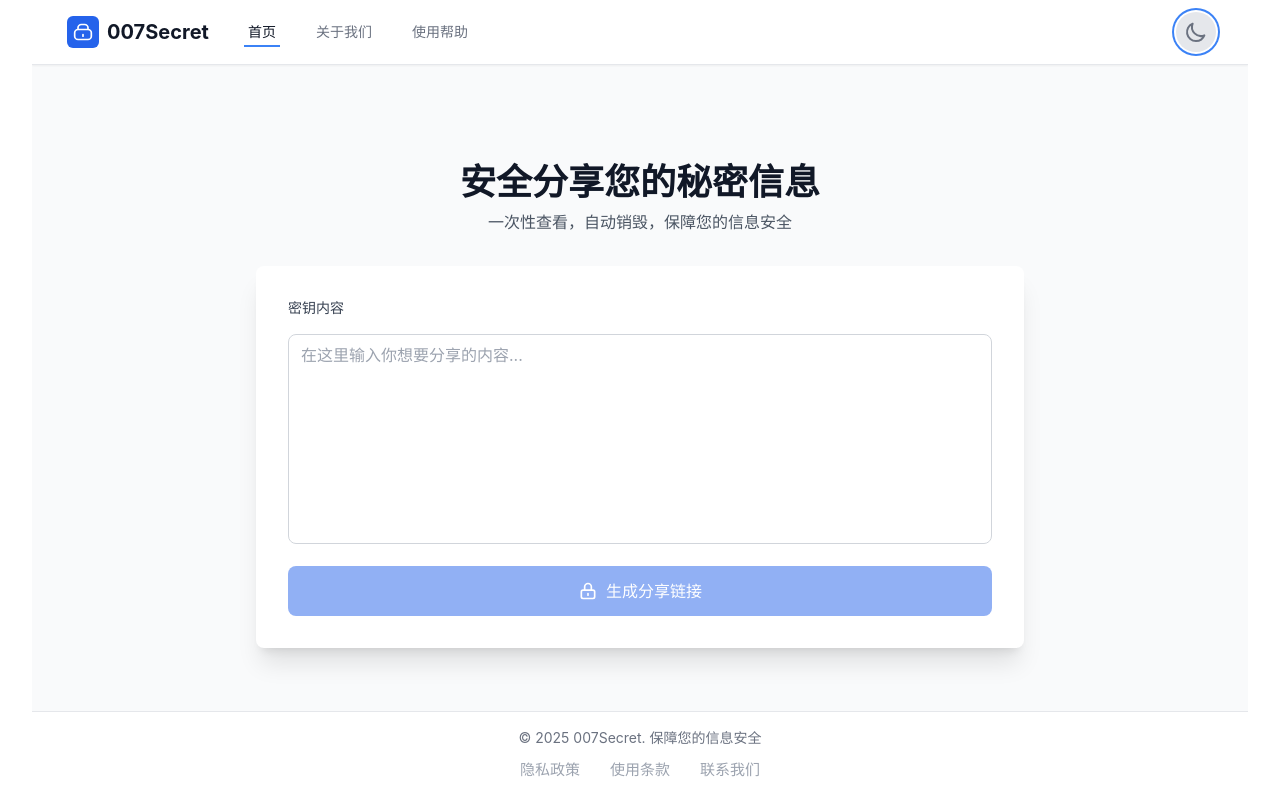
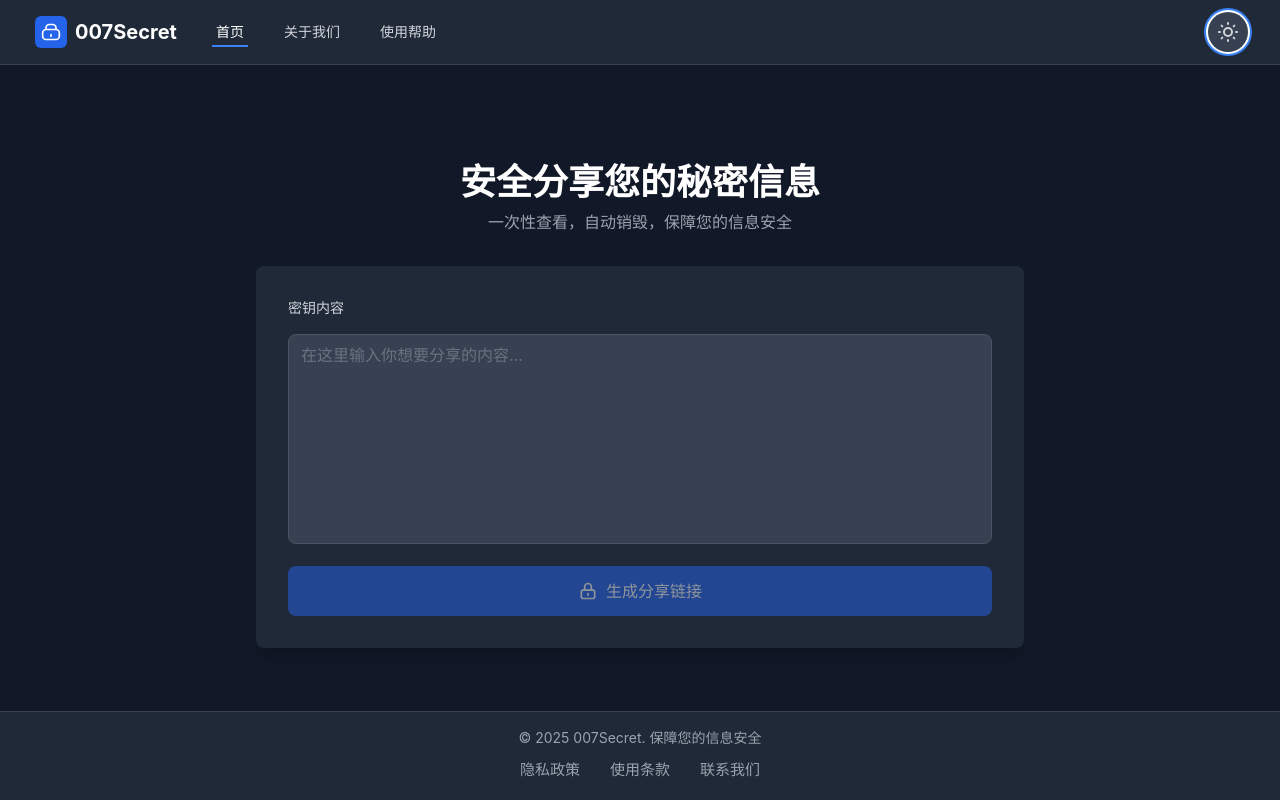
Before and after one commit to 007Secret/007Secret, a Vue app in the folder frontend/: page / in a window 1280 px wide. Both pictures are taken after a click on the button "切换主题". Built offline with nearby package versions, Linux system fonts and the light colour scheme.

Commit message:
support dark mode

```diff
--- a/frontend/index.html
+++ b/frontend/index.html
@@ -6,6 +6,16 @@
     <meta name="viewport" content="width=device-width, initial-scale=1.0">
     <title>007Secret - 一次性密钥分享</title>
     <base href="/">
+    <!-- 预先应用暗黑模式，防止闪烁 -->
+    <script>
+      // 检查本地存储中的主题偏好
+      const savedTheme = localStorage.getItem('theme');
+      if (savedTheme === 'dark' ||
+          (!savedTheme && window.matchMedia('(prefers-color-scheme: dark)').matches)) {
+        document.documentElement.classList.add('dark');
+        document.body.classList.add('dark');
+      }
+    </script>
   </head>
   <body>
     <div id="app"></div>
--- a/frontend/src/App.vue
+++ b/frontend/src/App.vue
@@ -1,5 +1,45 @@
 <script setup>
 import { RouterView } from 'vue-router'
+import { ref, onMounted, watch } from 'vue'
+
+// 创建一个响应式变量来跟踪暗黑模式状态
+const isDarkMode = ref(false)
+
+// 在组件挂载时检查本地存储或系统偏好
+onMounted(() => {
+  // 检查本地存储中的偏好
+  const savedTheme = localStorage.getItem('theme')
+  if (savedTheme) {
+    isDarkMode.value = savedTheme === 'dark'
+  } else {
+    // 如果没有保存的偏好，则检查系统偏好
+    isDarkMode.value = window.matchMedia('(prefers-color-scheme: dark)').matches
+  }
+  applyTheme()
+})
+
+// 监听isDarkMode的变化并应用主题
+watch(isDarkMode, () => {
+  applyTheme()
+  // 保存用户偏好到本地存储
+  localStorage.setItem('theme', isDarkMode.value ? 'dark' : 'light')
+})
+
+// 应用主题到HTML元素
+const applyTheme = () => {
+  if (isDarkMode.value) {
+    document.documentElement.classList.add('dark')
+    document.body.classList.add('dark')
+  } else {
+    document.documentElement.classList.remove('dark')
+    document.body.classList.remove('dark')
+  }
+}
+
+// 切换暗黑模式
+const toggleDarkMode = () => {
+  isDarkMode.value = !isDarkMode.value
+}
 </script>
 
 <template>
@@ -30,10 +70,13 @@ import { RouterView } from 'vue-router'
             </nav>
           </div>
           <div class="flex items-center space-x-4">
-            <button class="bg-gray-200 dark:bg-gray-700 p-2 rounded-full text-gray-500 dark:text-gray-300 hover:text-gray-600 dark:hover:text-gray-200 focus:outline-none focus:ring-2 focus:ring-offset-2 focus:ring-blue-500">
+            <button @click="toggleDarkMode" class="bg-gray-200 dark:bg-gray-700 p-2 rounded-full text-gray-500 dark:text-gray-300 hover:text-gray-600 dark:hover:text-gray-200 focus:outline-none focus:ring-2 focus:ring-offset-2 focus:ring-blue-500">
               <span class="sr-only">切换主题</span>
-              <svg class="h-6 w-6" xmlns="http://www.w3.org/2000/svg" fill="none" viewBox="0 0 24 24" stroke="currentColor">
+              <svg v-if="!isDarkMode" class="h-6 w-6" xmlns="http://www.w3.org/2000/svg" fill="none" viewBox="0 0 24 24" stroke="currentColor">
                 <path stroke-linecap="round" stroke-linejoin="round" stroke-width="2" d="M20.354 15.354A9 9 0 018.646 3.646 9.003 9.003 0 0012 21a9.003 9.003 0 008.354-5.646z" />
+              </svg>
+              <svg v-else class="h-6 w-6" xmlns="http://www.w3.org/2000/svg" fill="none" viewBox="0 0 24 24" stroke="currentColor">
+                <path stroke-linecap="round" stroke-linejoin="round" stroke-width="2" d="M12 3v1m0 16v1m9-9h-1M4 12H3m15.364 6.364l-.707-.707M6.343 6.343l-.707-.707m12.728 0l-.707.707M6.343 17.657l-.707.707M16 12a4 4 0 11-8 0 4 4 0 018 0z" />
               </svg>
             </button>
             <!-- 移动端菜单按钮 -->
--- a/frontend/src/assets/main.css
+++ b/frontend/src/assets/main.css
@@ -3,7 +3,6 @@
 #app {
   max-width: 1920px;
   margin: 0 auto;
-  padding: 2rem;
   font-weight: normal;
 }
 
@@ -35,6 +34,5 @@ a,
   #app {
     display: grid;
     grid-template-columns: 1fr 1fr;
-    padding: 0 2rem;
   }
 }
--- a/frontend/tailwind.config.js
+++ b/frontend/tailwind.config.js
@@ -4,6 +4,7 @@ export default {
     "./index.html",
     "./src/**/*.{vue,js,ts,jsx,tsx}"
   ],
+  darkMode: 'class',
   theme: {
     extend: {}
   },
```
